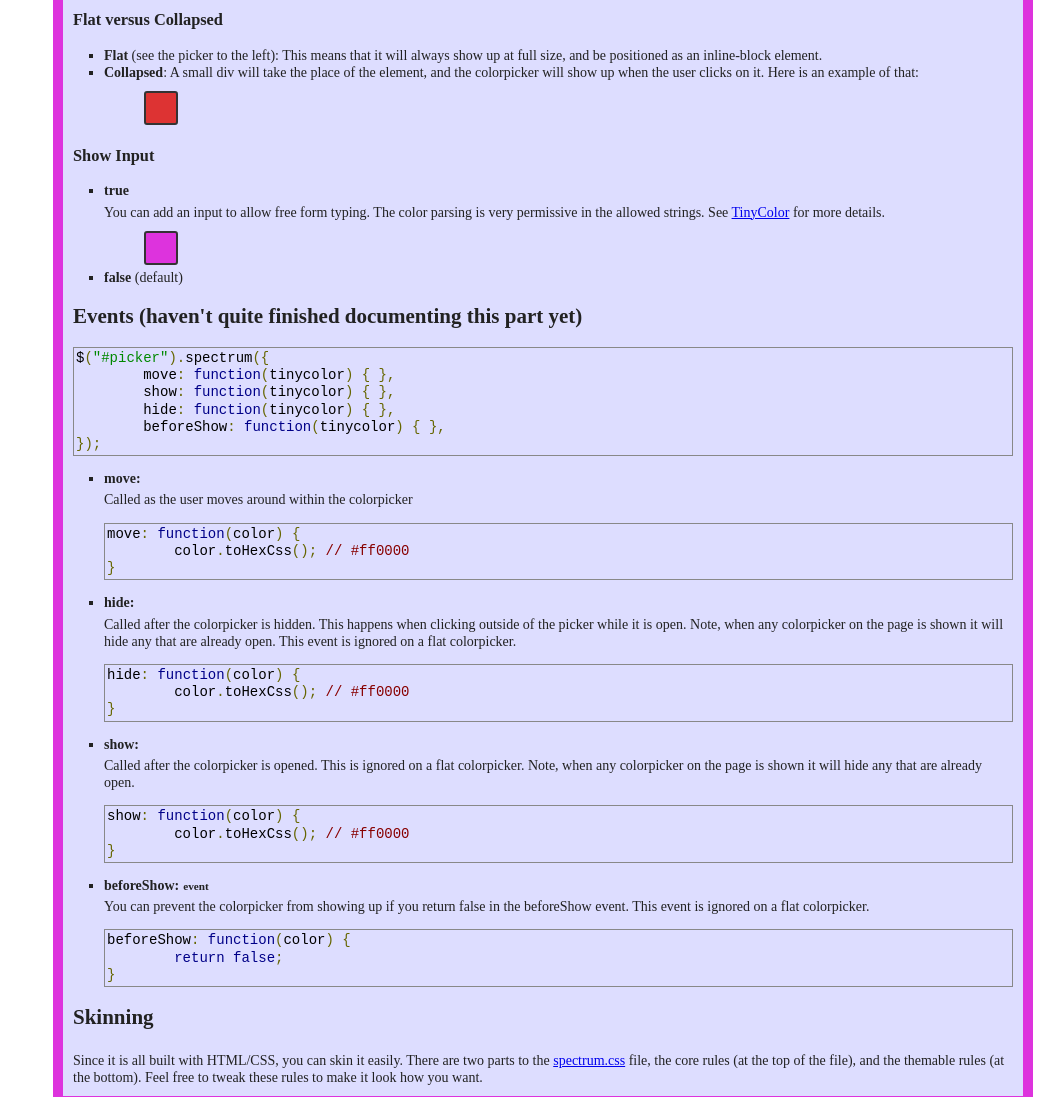
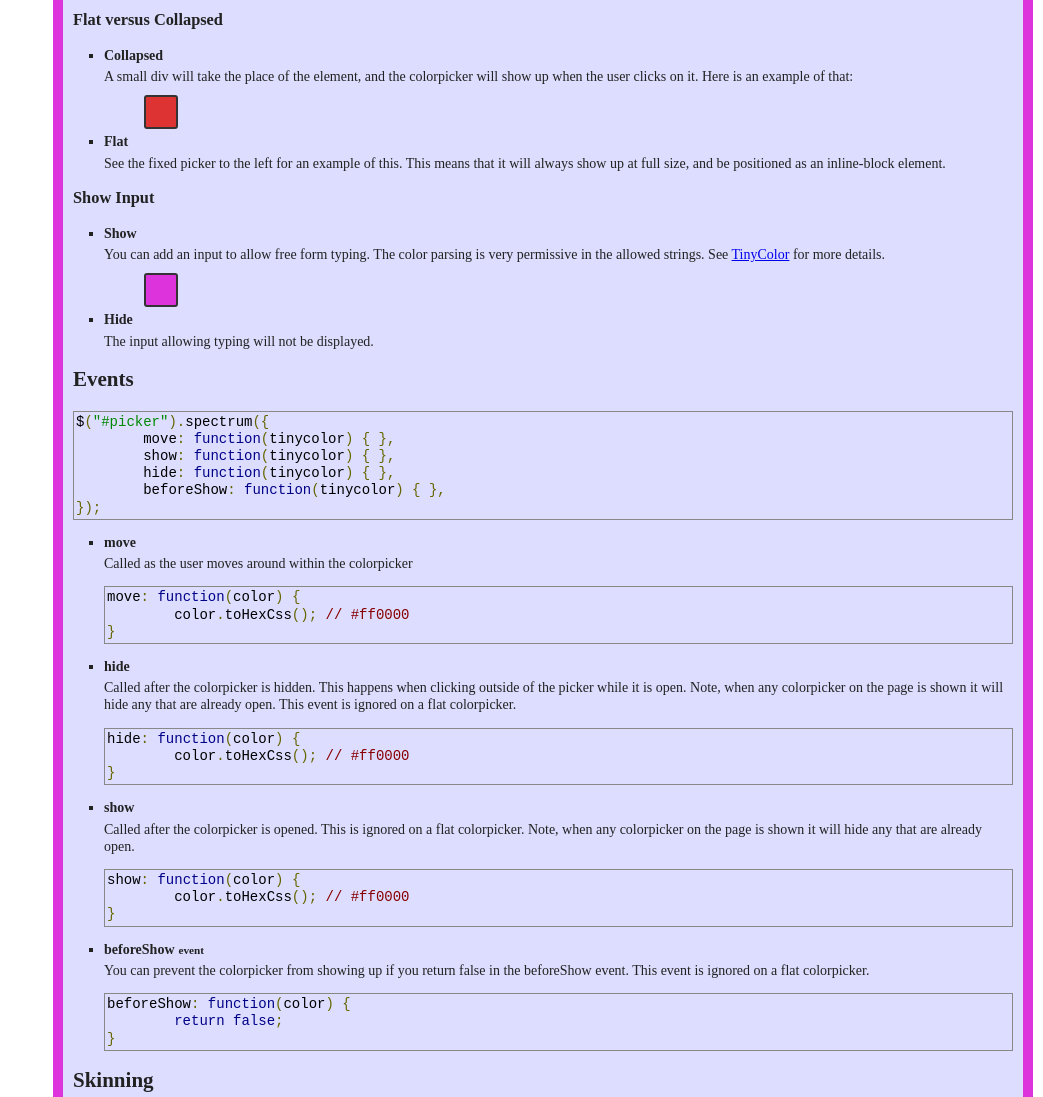
Before and after one commit to bgrins/spectrum, a plain HTML site: page index.html in a window 1280 px wide. Shown: the part 980-2077 px from the top of the page, without its empty margins (237-1280 px from the left). Drawn offline with Linux system fonts and the light colour scheme.

Commit message:
updating docs and build

```diff
--- a/index.html
+++ b/index.html
@@ -87,14 +87,16 @@ $("#picker").spectrum({
 		<h3>Flat versus Collapsed</h3>
 		<ul>
 			<li>
-			<strong>Flat</strong> (see the picker to the left):  This means that it will always show up at full size, and be positioned as an inline-block element.
-			</li>
-			<li>
-			<strong>Collapsed</strong>: A small div will take the place of the element, and the colorpicker will show up when the user clicks on it.  Here is an example of that:
+			<strong>Collapsed</strong>
+			<p>A small div will take the place of the element, and the colorpicker will show up when the user clicks on it.  Here is an example of that:</p>
 			<div class='example'>
 				<input type='text' name='color2' id='pick2' />
 			</div>
-
+			</li>
+			<li>
+			<strong>Flat</strong>
+			<p>See the fixed picker to the left for an example of this.  This means that it will always show up at full size, and be positioned as an inline-block element.
+			</p>
 			</li>
 		</ul>
 
@@ -102,7 +104,7 @@ $("#picker").spectrum({
 
 		<ul>
 			<li>
-			<strong>true</strong>
+			<strong>Show</strong>
 
 			<p>You can add an input to allow free form typing.  The color parsing is very permissive in the allowed strings.  See <a href='https://github.com/bgrins/TinyColor'>TinyColor</a> for more details.
 			<div class='example'>
@@ -110,13 +112,14 @@ $("#picker").spectrum({
 			</div>
 			</li>
 			<li>
-			<strong>false</strong>  (default)
+			<strong>Hide</strong>
+			<p>The input allowing typing will not be displayed.</p>
 
 			</li>
 
 		</ul>
 
-		<h2>Events (haven't quite finished documenting this part yet)</h2>
+		<h2>Events</h2>
 
 <pre class='prettyprint'>
 $("#picker").spectrum({
@@ -129,7 +132,7 @@ $("#picker").spectrum({
 
 		<ul>
 			<li>
-			<strong>move:</strong>
+			<strong>move</strong>
 			<p>Called as the user moves around within the colorpicker</p>
 <pre class='prettyprint'>
 move: function(color) {
@@ -138,7 +141,7 @@ move: function(color) {
 </pre>
 			</li>
 			<li>
-			<strong>hide:</strong>
+			<strong>hide</strong>
 			<p>Called after the colorpicker is hidden.  This happens when clicking outside of the picker while it is open.  Note, when any colorpicker on the page is shown it will hide any that are already open.  This event is ignored on a flat colorpicker.</p>
 <pre class='prettyprint'>
 hide: function(color) {
@@ -147,7 +150,7 @@ hide: function(color) {
 </pre>
 			</li>
 			<li>
-			<strong>show:</strong>
+			<strong>show</strong>
 			<p>Called after the colorpicker is opened.  This is ignored on a flat colorpicker.  Note, when any colorpicker on the page is shown it will hide any that are already open.  </p>
 <pre class='prettyprint'>
 show: function(color) {
@@ -156,7 +159,7 @@ show: function(color) {
 </pre>
 			</li>
 			<li>
-			<strong>beforeShow:</strong><span class='type'>event</span>
+			<strong>beforeShow</strong><span class='type'>event</span>
 			<p>You can prevent the colorpicker from showing up if you return false in the beforeShow event.  This event is ignored on a flat colorpicker.</p>
 <pre class='prettyprint'>
 beforeShow: function(color) {
```
Also changed, not shown: README.md.
